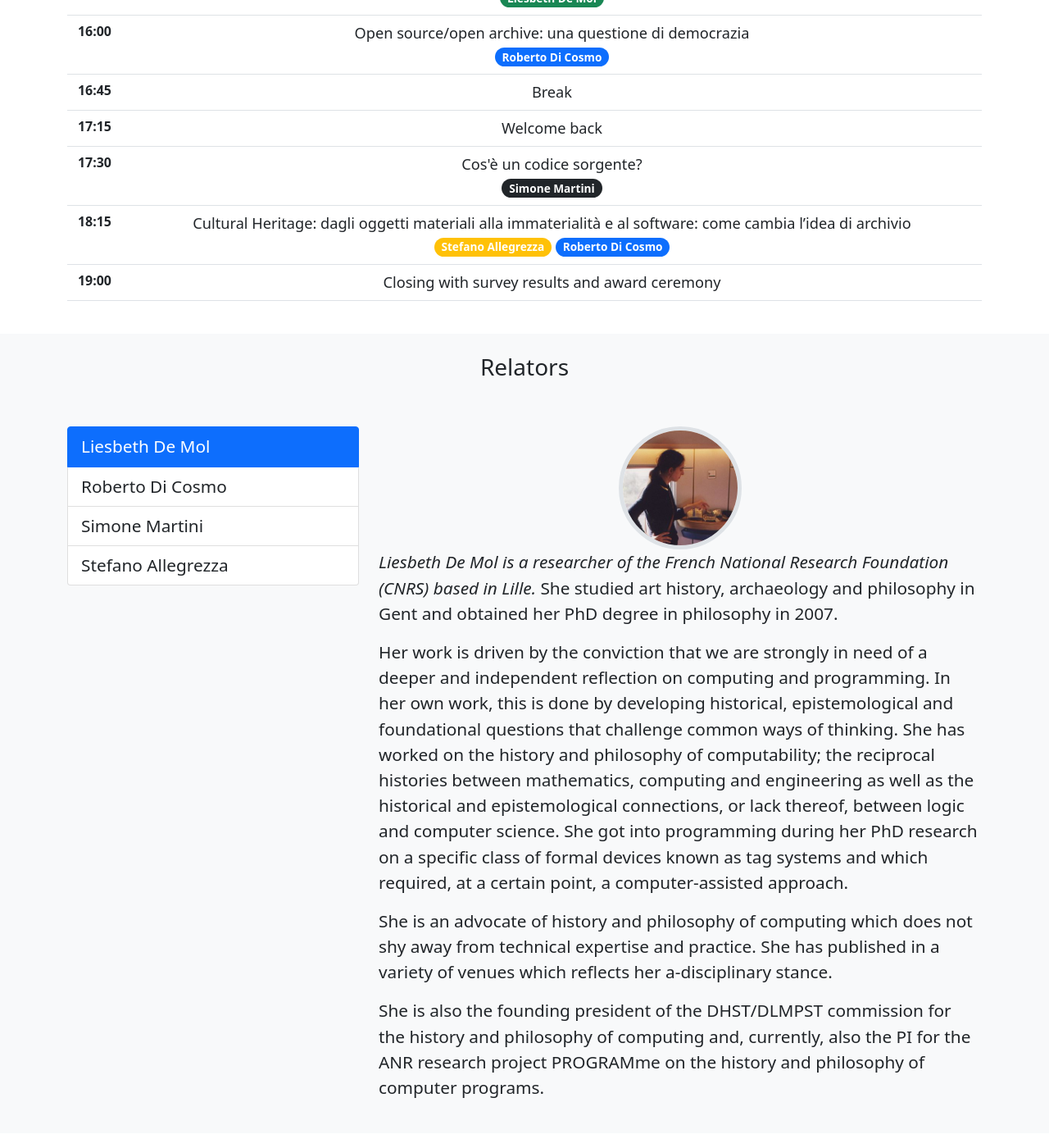
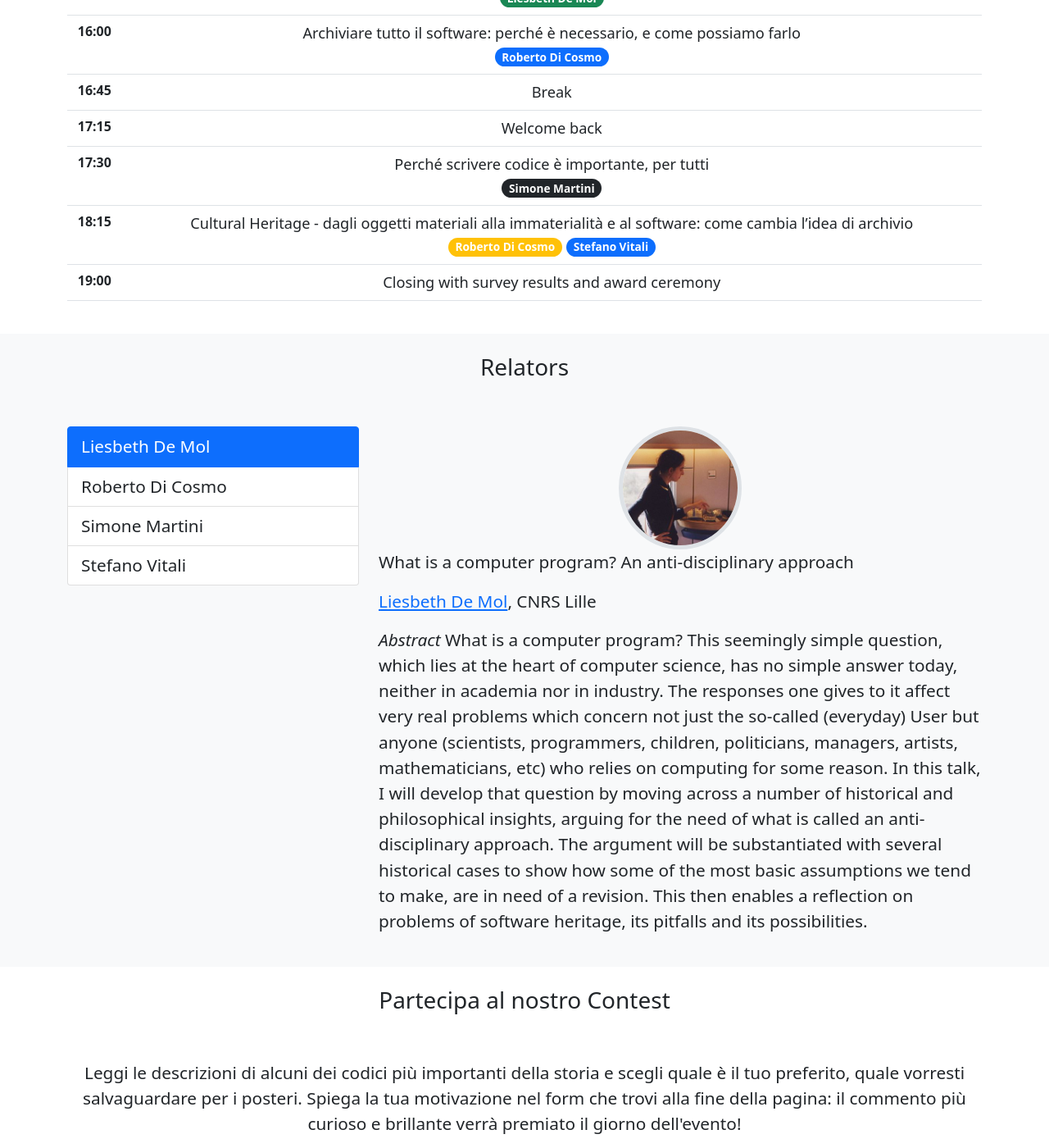
Before and after one commit to bologna-big-code/bologna-big-code.github.io, a Jekyll site: the page built from pages/index.md, in a window 1280 px wide and 1400 px high, scrolled down 1757 px. Shown: the whole window at 82% size. Built offline with Jekyll 4.4.1, drawn with Linux system fonts in a browser that asks for light colours; some of the changed text lies outside the part shown.

Commit message:
change in content

```diff
--- a/_data/navigation.yml
+++ b/_data/navigation.yml
@@ -3,7 +3,7 @@
 - text: About
   url: /#about
 - text: Agenda
-  url: /#bologna-big-code-lab-agenda
+  url: /#agenda
 - text: Relators
   url: /#relators
 - text: Contest
--- a/_data/relators.yml
+++ b/_data/relators.yml
@@ -1,50 +1,48 @@
 - name: Liesbeth De Mol
   image: assets/images/relators/ldemol.jpeg
   desc: >-
-    *Liesbeth De Mol is a researcher of the French National Research Foundation (CNRS) based in Lille.*
-    She studied art history, archaeology and philosophy in Gent and obtained her PhD degree in philosophy in 2007.
+    **What is a computer program? An anti-disciplinary approach**
 
 
-    Her work is driven by the conviction that we are strongly in need of a deeper and independent reflection on computing and programming.
-    In her own work, this is done by developing historical, epistemological and foundational questions that challenge common ways of thinking.
-
-    She has worked on the history and philosophy of computability; the reciprocal histories between mathematics, computing and engineering as well as the historical and epistemological connections, or lack thereof, between logic and computer science.
-    She got into programming during her PhD research on a specific class of formal devices known as tag systems and which required, at a certain point, a computer-assisted approach.
+    [Liesbeth De Mol](https://pro.univ-lille.fr/liesbeth-de-mol/), CNRS Lille
 
 
-    She is an advocate of history and philosophy of computing which does not shy away from technical expertise and practice.
-    She has published in a variety of venues which reflects her a-disciplinary stance.
+    *Abstract*
+    What is a computer program? This seemingly simple question, which lies at the heart of computer science, has no simple answer today, neither in academia nor in industry. The responses one gives to it affect very real problems which concern not just the so-called (everyday) User but anyone (scientists, programmers, children, politicians, managers, artists, mathematicians, etc) who relies on computing for some reason. In this talk, I will develop that question by moving across a number of historical and philosophical insights, arguing for the need of what is called an anti-disciplinary approach.
+    The argument will be substantiated with several historical cases to show how some of the most basic assumptions we tend to make, are in need of a revision. This then enables a reflection on problems of software heritage, its pitfalls and its possibilities.
 
-
-    She is also the founding president of the DHST/DLMPST commission for the history and philosophy of computing and, currently, also the PI for the ANR research project PROGRAMme on the history and philosophy of computer programs.
 - name: Roberto Di Cosmo
   image: assets/images/relators/rdicosmo.jpg
   desc: >-
-    Full Professor of Computer Science and director of Software Heritage.
-    A graduate of the Scuola Normale Superiore in Pisa, he earned a Ph.D. from the University of Pisa before becoming a tenured professor at the École Normale Supérieure in Paris, then a full professor at Paris Diderot University.
+    **Archiviare tutto il software: perché è necessario, e come possiamo farlo**
 
-    Author of the best seller "Le Hold up Planétaire" on computer monopolies in 1998, he is known for his support in the Free and Open Source Software movement.
 
-    He was the first chairman of the Open Source thematic group within the Systematic innovation cluster.
-    In 2010 he created IRILL, a free software research and innovation initiative.
-    He is a member of the Board of Trustees of the IMDEA Software Institute.
-    He is the founder and director of Software Heritage, a worldwide infrastructure whose mission is to bring together the source code of all existing software.
+    [Roberto Di Cosmo](https://www.dicosmo.org),
+
+
+    *Abstract*
+    Il patrimonio culturale è l'eredità di artefatti fisici e attributi intangibili di un gruppo o società che sono ereditati dalle generazioni passate, mantenuti nel presente e donati a beneficio delle generazioni future. Che ruolo ha il software in tutto ciò?
+
+
+    Il codice sorgente del software è un importante prodotto della creatività umana, e incarna una parte crescente della nostra conoscenza scientifica, organizzativa e tecnologica: è una parte del nostro patrimonio culturale, ed è nostra responsabilità collettiva assicurarci che non vada perso.
+    Preservare la storia del software è anche un fattore chiave per la riproducibilità della ricerca, e come mezzo per promuovere un software migliore e più sicuro per la società.
+
+
+    Questa è la missione di Software Heritage, un'organizzazione no-profit dedicata alla costruzione dell'archivio universale del codice sorgente del software, che soddisfa i bisogni della scienza, dell'industria e della cultura, a beneficio di tutta la società. In questa presentazione esamineremo i principi e la tecnologia chiave utilizzati nell'archivio che contiene oltre 12 miliardi di file di codice sorgente unici da circa 170 milioni di progetti in tutto il mondo.
+
 - name: Simone Martini
   image: assets/images/relators/smartini.jpg
   desc: >-
-    Full Professor at the Department of Computer Science - Science and Engineering of UNIBO.
-    He holds a degree in Computer Science and a Ph.D. in Computer Science from the University of Pisa.
-    Before moving to Bologna in 2002, he was researcher and associate professor in Pisa and full professor of Computer Science in Udine.
-    He was Director of the Department of Computer Science-Engineering from May 2015 to May 2018.
-    He has spent periods as a visiting scientist at the Systems Research Center of the Digital Equipment Corporation, Palo Alto; at Stanford University; at the École normale supérieure, Paris; at the Université Paris 13; at the University of California at Santa Cruz; and at the Collegium-Institute d'Études Avancées de Lyon (Fellow 2018-2019).
-    He is a member of the Council of the Commission on History and Philosophy of Computing of the International Union for History and Philosophy of Science, 2017-2021.
-    His research interests include the logical-mathematical foundations of programming languages, and the history and philosophy of computing.
-- name: Stefano Allegrezza
-  image: assets/images/relators/sallegrezza.jpg
+    **Perché scrivere codice è importante, per tutti**
+
+    [Simone Martini](https://www.unibo.it/sitoweb/simone.martini), Università di Bologna
+
+    *Abstract*
+    Per essere pienamente cittadini della società digitale abbiamo bisogno di strumenti concettuali, per comprenderla in modo critico e sapervi agire. È quello che molti chiamano “pensiero computazionale”. Per acquisirlo, come per acquisire ogni pensiero scientifico o culturale, non si può fare a meno di apprendere anche alcune tecniche. Scrivere codice, cioè scrivere (semplici) programmi, è uno dei modi con cui possiamo far maturare in noi questo pensiero computazionale. Ma, per essere efficace, l'attività di programmazione non può essere un esercizio scolastico: deve coinvolgerci in modo affettivo e sociale.
+
+- name: Stefano Vitali
+  image:
   desc: >-
-    Associate Professor at the Department of Cultural Heritage UNIBO.
-    Scientific disciplinary sector: Archival Science, Bibliography and Library Science.
-    He participates in the Industrial Research Center "Information and Communication Technologies - ICT" of the University of Bologna, joining the Clust-ER "Cultural and Creative Industries" and "Innovation in Services".
-    He is member of the Council of the Interdipardimental Research Center "Alma Mater Research Institute for Human-Centered Artificial Intelligence (Alma AI)" of the University of Bologna.
-    He is the scientific responsible of the International Research Center on Digital Archives at the University of Bologna. He is a member of the teaching staff of the PhD program in "Humanism and Technologies" at the University of Macerata.
-    He is a member of the Scientific Committee of the international journal "Atlanti: review for modern archival theory and practice", published by the International Institute for Archival Science of Trieste and Maribor, of the journal "Archivi" and of the journal "JLIS - Italian Journal of Library, Archives and Information Science".
+    **Cultural Heritage - dagli oggetti materiali alla immaterialità e al software: come cambia l’idea di archivio**
+
+    [Stefano Vitali](https://media.beniculturali.it/mibac/files/boards/388a5474724a15af0ace7a40ab3301de/file_pdf/CV/CV_Stefano_Vitali_luglio_2020.pdf)
```
Also changed, not shown: _sections/agenda.md (+5 -5 lines), _sections/contact.md (+2 -2 lines), _sections/sponsors.md (+1 -1 lines).
